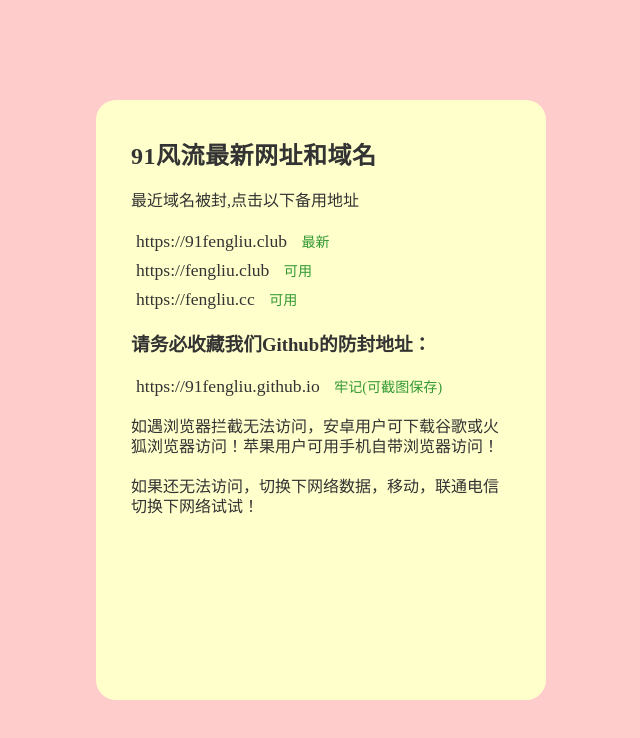
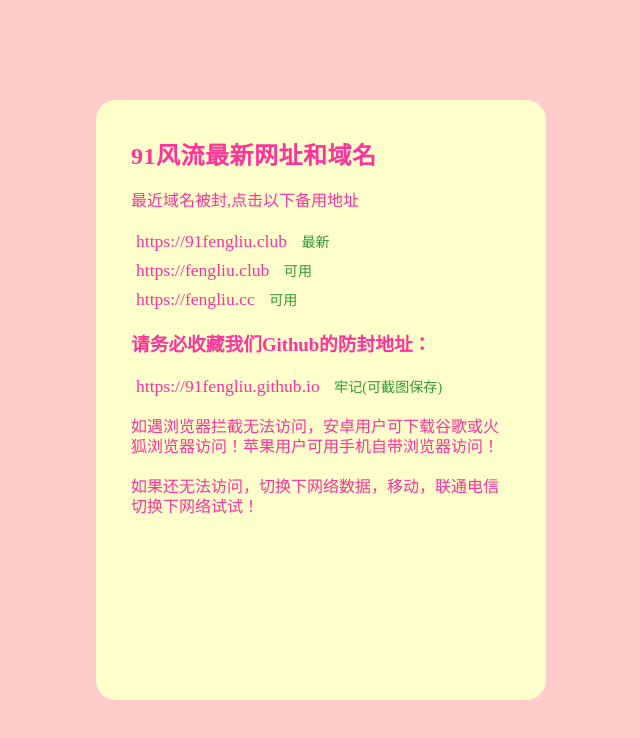
Before and after one commit to 91fengliu/91fengliu, a plain HTML site: page index.html in a window 1280 px wide. Shown: the whole page, without its empty margins (319-959 px from the left). Drawn offline with Linux system fonts and the light colour scheme.

Commit message:
Update index.html

```diff
--- a/index.html
+++ b/index.html
@@ -13,13 +13,13 @@
         * { box-sizing: border-box; }
         .box { width: 450px; height: 100%; max-height: 600px; min-height: 450px; background: #FFFFCC; border-radius: 20px; position: absolute; left: 50%; top: 50%; transform: translate(-50%, -50%); padding: 30px 50px; }
         .box .box__description { position: absolute; top: 20px; left: 50%; transform: translateX(-50%); text-align: left; }
-        .box .box__description .box__description-container { color: #333333; width: 380px; font-size: 16px; margin: 0 auto; }
+        .box .box__description .box__description-container { color: #ff3399; width: 380px; font-size: 16px; margin: 0 auto; }
         .box .box__description .box__description-container .box__description-title { font-size: 24px; letter-spacing: .5px; }
-        .box .box__description .box__description-container .box__description-text { color: #333333; line-height: 20px; margin-top: 20px; }
+        .box .box__description .box__description-container .box__description-text { color: #ff3399; line-height: 20px; margin-top: 20px; }
         .box .box__description ul { list-style-type: none; font-size: 14px; font-size: 1.1rem; margin-top: 20px; padding: 0; padding-left: 5px; }
         .box .box__description ul li { margin: 8px 0; padding: 0 }
         .box .box__description ul small { font-size: .8em; color: #339933; margin-left: 10px }
-        .box .box__description ul li a { text-decoration: none; color: #333333; }
+        .box .box__description ul li a { text-decoration: none; color: #ff3399; }
         .box .box__description ul li a:hover { color: #CCCCCC }
         .box .box__description ul li a:hover small { color: inherit }
 
```
